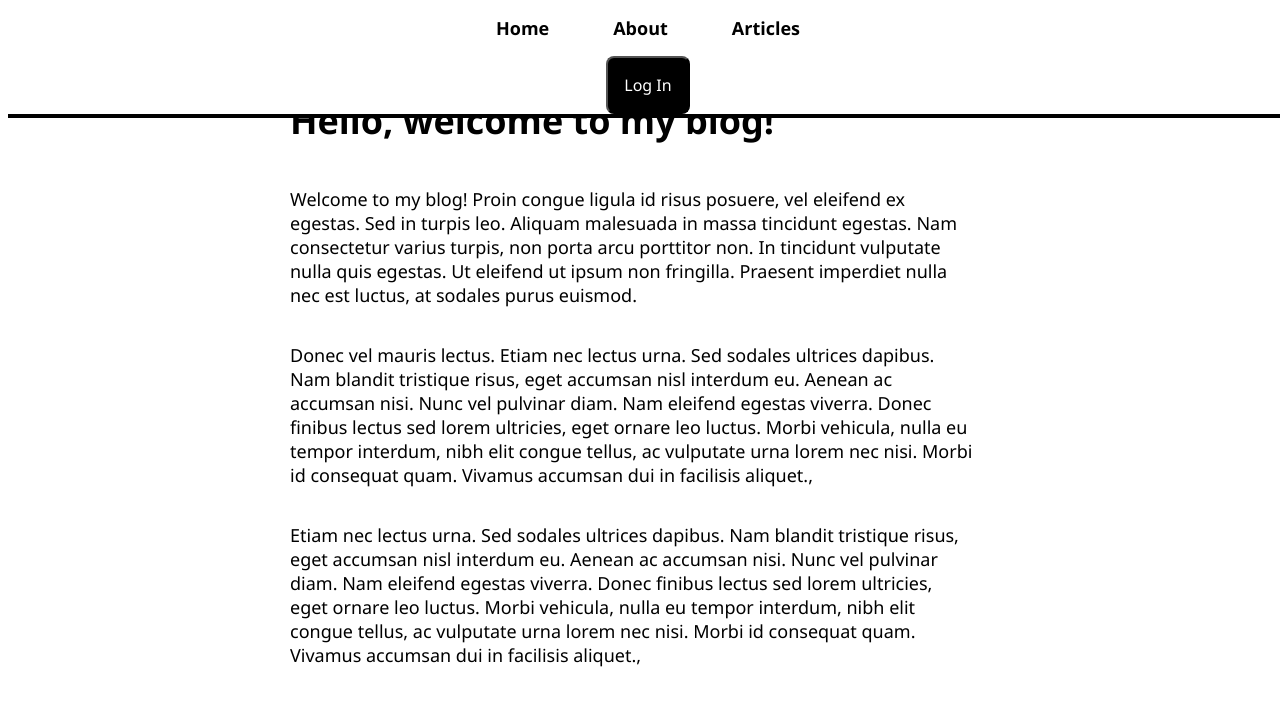
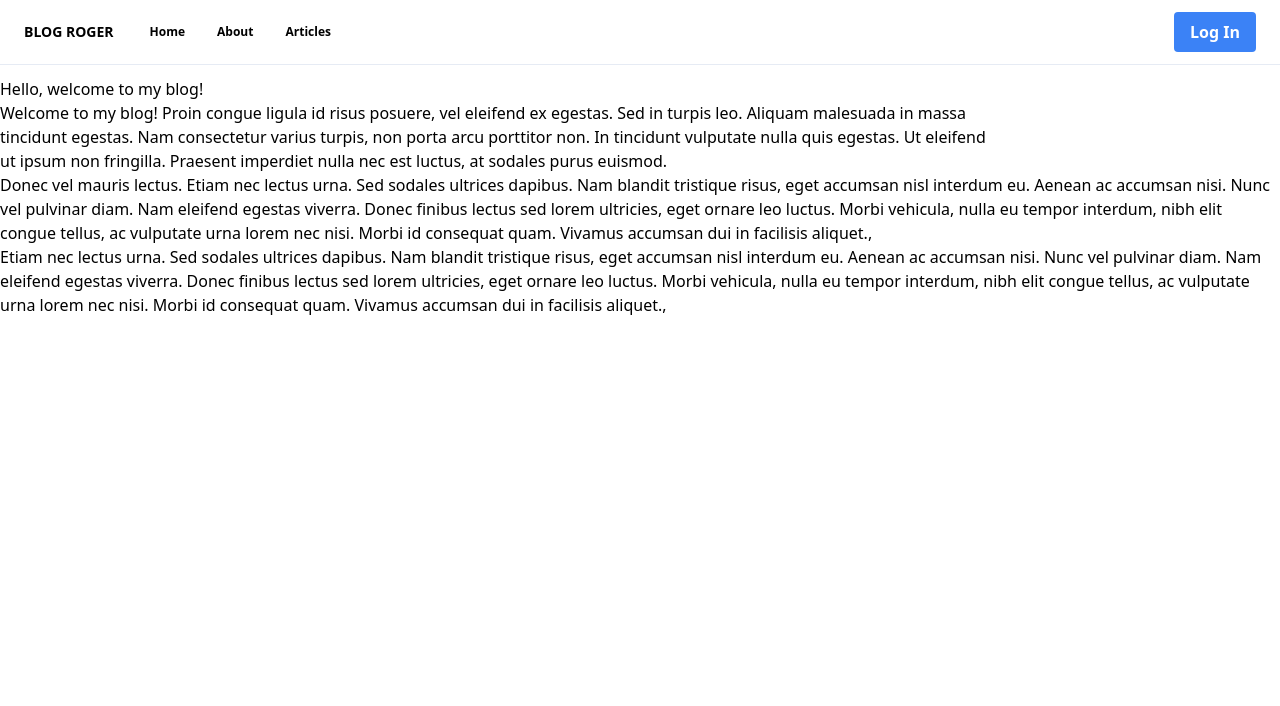
Before and after one commit to rogervalentim/blog, a React (Create React App) app in the folder web/: page / in a window 1280 px wide. Shown: the top 706 px of the page. Built offline with nearby package versions, Linux system fonts and the light colour scheme; no server answers.

Commit message:
add styles login page

```diff
--- a/web/package.json
+++ b/web/package.json
@@ -11,6 +11,7 @@
     "firebase": "^9.17.1",
     "react": "^18.2.0",
     "react-dom": "^18.2.0",
+    "react-icons": "^4.7.1",
     "react-router-dom": "^6.8.0",
     "react-scripts": "5.0.1",
     "web-vitals": "^2.1.4"
@@ -38,5 +39,8 @@
       "last 1 firefox version",
       "last 1 safari version"
     ]
+  },
+  "devDependencies": {
+    "tailwindcss": "^3.2.6"
   }
 }
--- a/web/src/App.css
+++ /dev/null
@@ -1,102 +0,0 @@
-body {
-  font-family: 'Segoe UI', Tahoma, Geneva, Verdana, sans-serif;
-  font-size: 18px;
-}
-
-button {
-  padding: 16px;
-  font-family: 'Segoe UI', Tahoma, Geneva, Verdana, sans-serif;
-  font-size: 16px;
-  background-color: black;
-  color: white;
-  border-radius: 8px;
-  cursor: pointer;
-}
-
-h3, h4 {
-  margin-bottom: 0;
-}
-
-nav {
-  border-bottom: 4px solid black;
-  text-align: center;
-  position: fixed;
-  top: 0;
-  width: 100%;
-  background: white;
-}
-
-nav ul {
-  list-style-type: none;
-  margin: 0;
-  padding: 0;
-}
-
-nav li {
-  display: inline-block;
-  padding-top: 16px;
-  padding-bottom: 16px;
-}
-
-nav a {
-  text-decoration: none;
-  color: black;
-  font-weight: bold;
-  padding: 16px 32px;
-}
-
-nav a:hover {
-  background: black;
-  color: white;
-}
-
-#page-body {
-  max-width: 700px;
-  margin: auto;
-  padding-top: 64px;
-}
-
-.article-list-item {
-  text-decoration: none;
-  color: black;
-  padding: 16px 0 0 0;
-}
-
-.article-list-item p {
-  padding-bottom: 32px;
-  border-bottom: 2px solid black;
-}
-
-#add-comment-form {
-  border-bottom: 2px solid black;
-  padding: 16px;
-}
-
-#add-comment-form h3 {
-  margin-bottom: 16px;
-}
-
-#add-comment-form input, textarea {
-  display: block;
-  width: 300px;
-  padding: 8px;
-  border-radius: 8px;
-  font-family: 'Segoe UI', Tahoma, Geneva, Verdana, sans-serif;
-  font-size: 18px;
-  border: 2px solid black;
-  margin-bottom: 16px;
-}
-
-#add-comment-form button {
-  width: 320px;
-}
-
-#upvotes-section button, p {
-  display: inline-block;
-  margin-right: 16px;
-}
-
-.comment {
-  border-bottom: 2px solid black;
-  padding: 16px;
-}
--- a/web/src/App.jsx
+++ b/web/src/App.jsx
@@ -1,4 +1,3 @@
-import './App.css';
 import { BrowserRouter, Routes, Route } from 'react-router-dom';
 
 import HomePage from './pages/HomePage';
@@ -8,14 +7,14 @@ import ArticlesListPage from './pages/ArticlesListPage';
 import LoginPage from './pages/LoginPage';
 import CreateAccountPage from './pages/CreateAccountPage';
 
-import Navbar from './components/Navbar'
+import NavBar from './components/NavBar';
 
 function App() {
   return (
     <>
     <BrowserRouter>
     <div className="App">
-      <Navbar />
+      <NavBar />
       <div id="page-body">
         <Routes>
         <Route path="/" element={<HomePage />} />
--- a/web/src/components/ArticlesList.jsx
+++ b/web/src/components/ArticlesList.jsx
@@ -2,18 +2,18 @@ import { Link } from "react-router-dom";
 
 const ArticlesList = ({ articles }) => {
   return (
-    <>
+    <div className="flex flex-col justify-center">
       {articles.map((article) => (
         <Link
           key={article.name}
           className="article-list-item"
           to={`/articles/${article.name}`}
         >
-          <h3>{article.title}</h3>
-          <p>{article.content[0].substring(0, 150)}...</p>
+          <h3 className="flex justify-center text-black font-semibold text-lg mt-[20px]">{article.title}</h3>
+          <p className="flex justify-center">{article.content[0].substring(0, 150)}...</p>
         </Link>
       ))}
-    </>
+    </div>
   );
 };
 
--- a/web/src/components/Navbar.jsx
+++ b/web/src/components/Navbar.jsx
@@ -1,41 +1,89 @@
+import React from "react";
 import { Link, useNavigate } from "react-router-dom";
 import { getAuth, signOut } from "firebase/auth";
 import useUser from "../hooks/useUser";
 
-const Navbar = () => {
+import { GiHamburgerMenu } from "react-icons/gi";
+
+export default function NavBar({ fixed }) {
+  const [navbarOpen, setNavbarOpen] = React.useState(false);
   const { user } = useUser();
   const navigate = useNavigate();
 
   return (
-    <nav>
-      <ul>
-        <li>
-          <Link to="/">Home</Link>
+    <>
+      <nav className="relative flex flex-wrap items-center justify-between px-2 py-3 border-b border-b-[#e6ebf4] mb-3">
+        <div className="container px-4 mx-auto flex flex-wrap items-center justify-between">
+          <div className="w-full relative flex justify-between lg:w-auto lg:static lg:block lg:justify-start">
+            <a className="text-sm font-bold leading-relaxed inline-block mr-4 py-2 whitespace-nowrap uppercase text-black">
+              Blog Roger
+            </a>
+            <button
+              className="text-black cursor-pointer text-xl leading-none px-3 py-1 border border-solid border-transparent rounded bg-transparent block lg:hidden outline-none focus:outline-none"
+              type="button"
+              onClick={() => setNavbarOpen(!navbarOpen)}
+            >
+              <GiHamburgerMenu color="black" />
+            </button>
+          </div>
+          <div
+            className={
+              "lg:flex flex-grow items-center" +
+              (navbarOpen ? "flex text-center" : " hidden")
+            }
+          >
+            <ul className="flex flex-col lg:text-center lg:flex-row list-none ">
+              <li className="nav-item">
+                <Link
+                  className="px-3 py-2 flex items-center text-xs  font-bold leading-snug text-white hover:opacity-75"
+                  to="/"
+                >
+                  <span className="ml-2 text-black">Home</span>
+                </Link>
               </li>
-        <li>
-          <Link to="/about">About</Link>
+              <li className="nav-item">
+                <Link
+                  className="px-3 py-2 flex items-center text-xs  font-bold leading-snug text-white hover:opacity-75"
+                  to="/about"
+                >
+                  <span className="ml-2 text-black">About</span>
+                </Link>
               </li>
-        <li>
-          <Link to="/articles">Articles</Link>
+              <li className="nav-item">
+                <Link
+                  className="px-3 py-2 flex items-center text-xs font-bold leading-snug text-black hover:opacity-75"
+                  to="/articles"
+                >
+                  <span className="ml-2 text-black">Articles</span>
+                </Link>
               </li>
             </ul>
-      <div className="nav-right">
+            <ul className="lg:ml-auto">
+              <li>
                 {user ? (
                   <button
                     onClick={() => {
                       signOut(getAuth());
                     }}
+                    className="bg-[#dc3545] w-[100px] rounded-lg h-[30px] text-white "
                   >
                     Log Out
                   </button>
                 ) : (
-          <button onClick={() => {
-            navigate('/login')
-          }}>Log In</button>
+                  <button
+                    className="bg-blue-500 hover:bg-blue-700 text-white font-bold py-2 px-4 rounded focus:outline-none focus:shadow-outline"
+                    onClick={() => {
+                      navigate("/login");
+                    }}
+                  >
+                    Log In
+                  </button>
                 )}
+              </li>
+            </ul>
+          </div>
         </div>
       </nav>
+    </>
   );
-};
-
-export default Navbar;
+}
--- /dev/null
+++ b/web/src/index.css
@@ -0,0 +1,3 @@
+@tailwind base;
+@tailwind components;
+@tailwind utilities;
--- a/web/src/index.js
+++ b/web/src/index.js
@@ -1,7 +1,7 @@
 import React from 'react';
 import ReactDOM from 'react-dom/client';
 import App from './App';
-
+import './index.css';
 import { initializeApp } from "firebase/app";
 
 const firebaseConfig = {
--- a/web/src/pages/ArticlePage.jsx
+++ b/web/src/pages/ArticlePage.jsx
@@ -63,16 +63,21 @@ const ArticlePage = () => {
       <h1>{article.title}</h1>
       <div className="upvotes-section">
         {user ? (
-          <button onClick={addUpvote}>{canUpvote ? 'Upvote' : 'Already Upvoted'}</button>
+          <button
+          className="bg-black text-white w-[140px] h-[40px] rounded-lg"
+          onClick={addUpvote}>{canUpvote ? 'Upvote' : 'Already Upvoted'}
+          </button>
         ) : (
-          <button onClick={() => {
+          <button
+          className="bg-black text-white w-[100px] rounded-lg"
+          onClick={() => {
             navigate('/login')
           }}>Log in to upvote</button>
         )}
         <p>This article has {articleInfo.upvotes} upvote(s)</p>
       </div>
       {article.content.map((paragraph, i) => (
-        <p key={i}>{paragraph}</p>
+        <p className="indent-8 text-center" key={i}>{paragraph}</p>
       ))}
       {user ? (
         <AddCommentForm
@@ -80,7 +85,7 @@ const ArticlePage = () => {
           onArticleUpdated={(updateArticle) => setArticleInfo(updateArticle)}
         />
       ) : (
-        <button>Log in to add a comment</button>
+        <button >Log in to add a comment</button>
       )}
       <CommentsList comments={articleInfo.comments} />
     </>
--- a/web/src/pages/HomePage.jsx
+++ b/web/src/pages/HomePage.jsx
@@ -1,7 +1,7 @@
 const HomePage = () => (
     <>
         <h1>Hello, welcome to my blog!</h1>
-        <p>
+        <p className="flex justify-center w-[1000px]">
             Welcome to my blog! Proin congue
             ligula id risus posuere, vel eleifend ex egestas. Sed in turpis leo.
             Aliquam malesuada in massa tincidunt egestas. Nam consectetur varius turpis,
--- a/web/src/pages/LoginPage.jsx
+++ b/web/src/pages/LoginPage.jsx
@@ -20,22 +20,43 @@ const LoginPage = () => {
 
   return (
     <>
-      <h1>Create Account</h1>
+      <h1 className="flex justify-center text-black text-xl font-bold mt-[50px]">
+        Create Account
+      </h1>
+      <div className="flex justify-center">
+        <form className="bg-white shadow-md rounded px-8 pt-6 pb-8 mb-4">
           {error && <p className="error">{error}</p>}
+          <label className="block text-gray-700 text-sm font-bold mb-2">
+            Email:
+          </label>
           <input
+            className="shadow appearance-none border border-red-500 rounded w-full py-2 px-3 text-gray-700 mb-3 leading-tight focus:outline-none focus:shadow-outline"
             placeholder="Your email anddress"
             value={email}
             onChange={(e) => setEmail(e.target.value)}
           />
+          <label className="block text-gray-700 text-sm font-bold mb-2">
+            Password:
+          </label>
           <input
+            className="shadow appearance-none border border-red-500 rounded w-full py-2 px-3 text-gray-700 mb-3 leading-tight focus:outline-none focus:shadow-outline"
             type="password"
             placeholder="Your Password"
             value={password}
             onChange={(e) => setPassword(e.target.value)}
           />
 
-      <button onClick={logIn}>Log In</button>
-      <Link to="/create-account">Don't have an account? Create one here!</Link>
+          <button
+            onClick={logIn}
+            className="bg-blue-500 hover:bg-blue-700 text-white font-bold py-2 px-4 rounded focus:outline-none focus:shadow-outline"
+          >
+            Log In
+          </button>
+          <Link to="/create-account">
+            Don't have an account? Create one here!
+          </Link>
+        </form>
+      </div>
     </>
   );
 };
--- /dev/null
+++ b/web/tailwind.config.js
@@ -0,0 +1,10 @@
+/** @type {import('tailwindcss').Config} */
+module.exports = {
+  content: [
+    "./src/**/*.{js,jsx,ts,tsx}",
+  ],
+  theme: {
+    extend: {},
+  },
+  plugins: [],
+}
```
Also changed, not shown: web/src/pages/CreateAccountPage.jsx (+12 -9 lines), 1 other file (tests, documents, lock files or other folders). Lines whose indentation alone changed are shown as unchanged.
